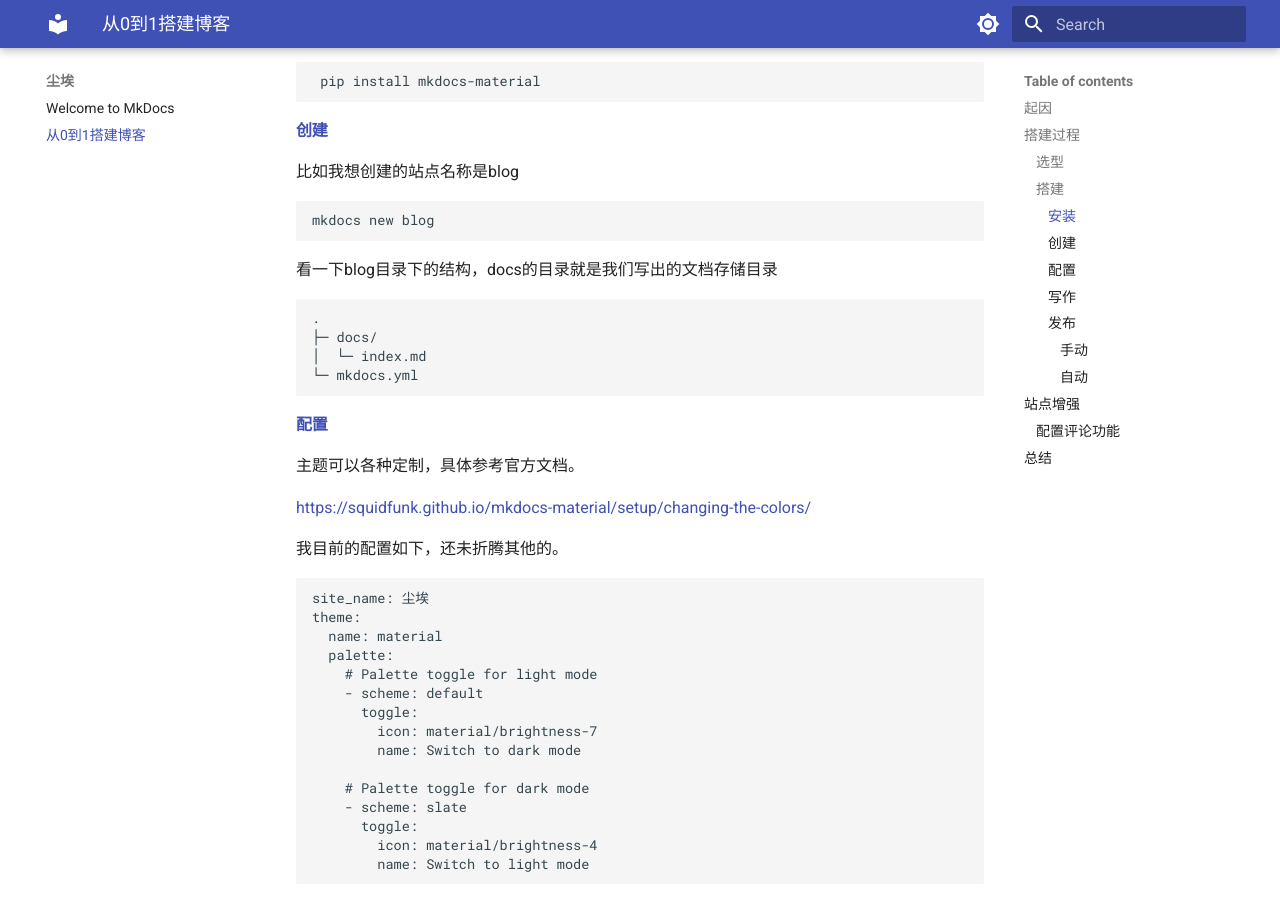
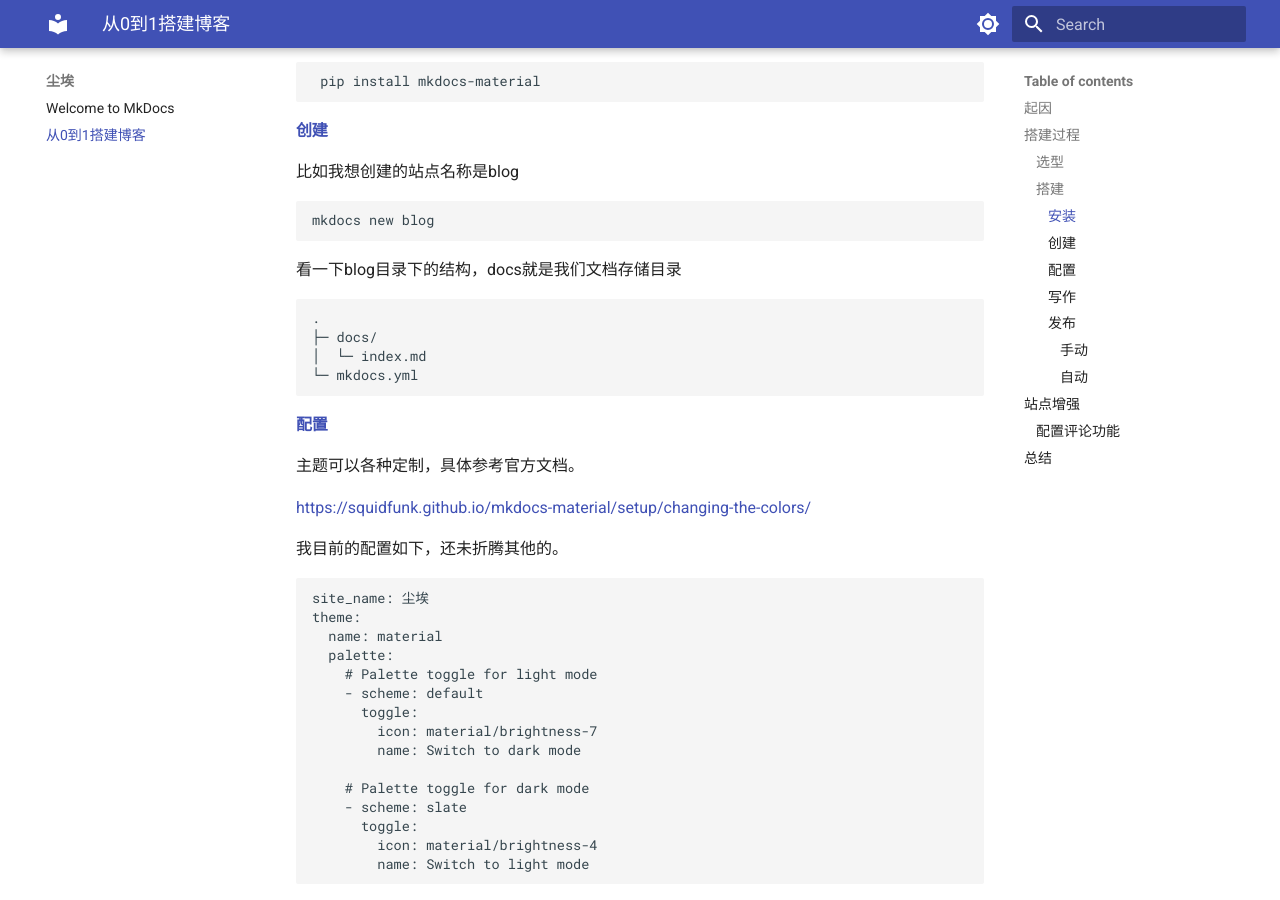
Before and after one commit to cloud-arrow/blog, an MkDocs documentation site: the page built from docs/build-a-blog.md, in a window 1280 px wide and 900 px high, scrolled down 1099 px. Built offline with MkDocs 1.6.1 and Material for MkDocs 9.7.7, drawn with Linux system fonts in a browser that asks for light colours; comment, search, counter and statistics services are not loaded.

Commit message:
修改 slug

````diff
--- a/docs/从0到1搭建博客.md
+++ b/docs/build-a-blog.md
@@ -42,7 +42,7 @@
 mkdocs new blog
 ```
 
-看一下blog目录下的结构，docs的目录就是我们写出的文档存储目录
+看一下blog目录下的结构，docs就是我们文档存储目录
 
 ```
 .
````
